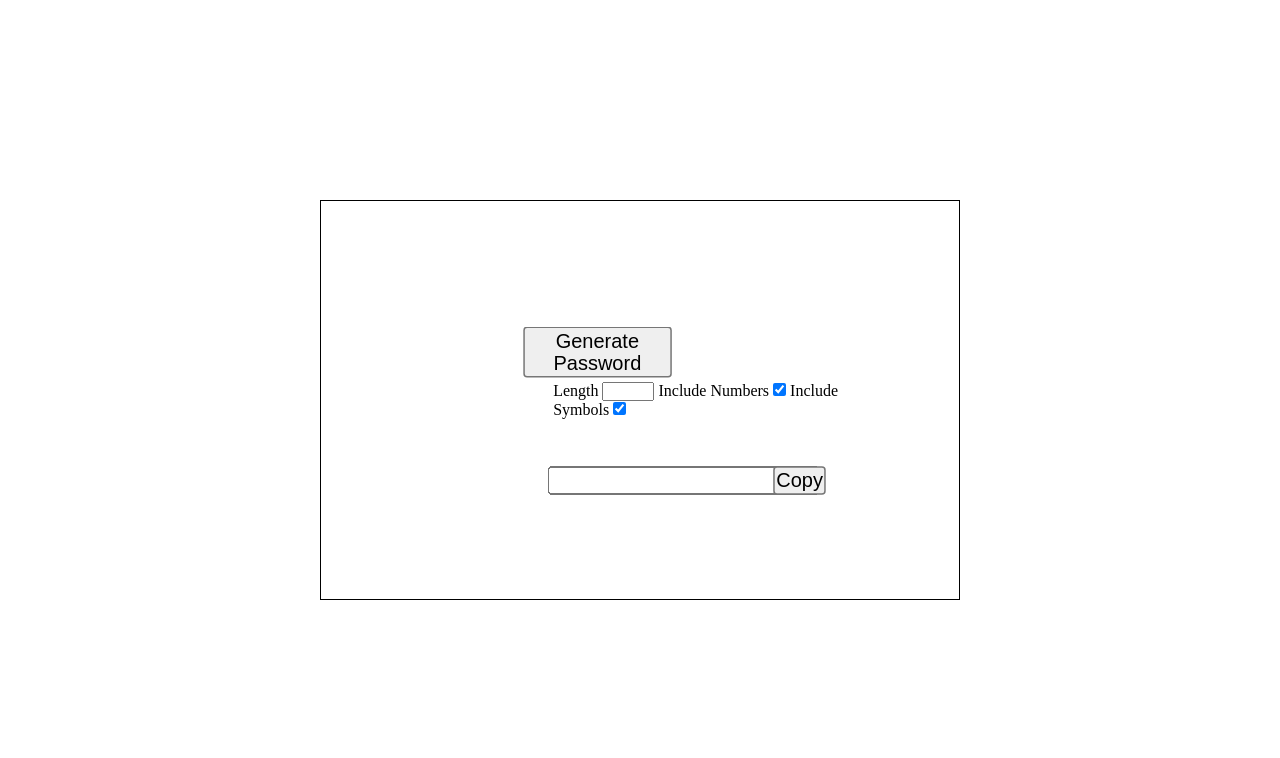
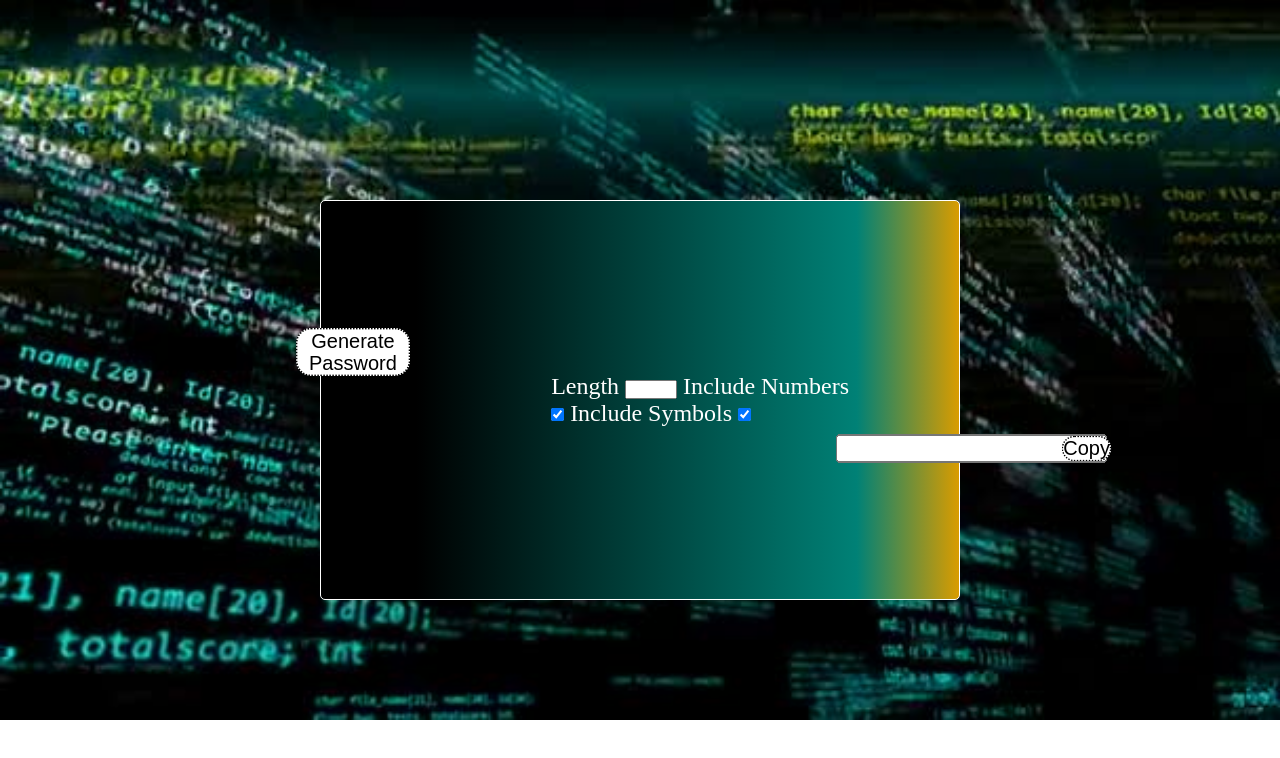
Before and after one commit to Kenan-Alnaser/Password-Generator-Advanced, a website: page src/index.html in a window 1280 px wide. Drawn offline with nearby package versions, Linux system fonts and the light colour scheme; files that its build step writes are made by us from their sources.

Commit message:
coloring and borders

```diff
--- a/src/scss/main.scss
+++ b/src/scss/main.scss
@@ -2,6 +2,11 @@
   box-sizing: border-box;
   margin: 0;
   padding: 0;
+}
+body {
+  background-image: url(../img/depositphotos_148207941-stock-video-software-development-concept.jpg);
+  background-repeat: no-repeat;
+  background-size: cover;
 }
 
 #random-password {
@@ -14,6 +19,17 @@
   position: absolute;
   top: 25%;
   left: 25%;
+  background: rgb(0, 0, 0);
+  background: linear-gradient(
+    90deg,
+    rgba(0, 0, 0, 1) 15%,
+    rgba(0, 129, 118, 1) 84%,
+    rgba(217, 156, 0, 1) 100%
+  );
+  color: white;
+  border: white 1px solid;
+  font-size: 1.5rem;
+  border-radius: 5px;
 }
 
 button {
@@ -23,15 +39,21 @@ button {
 #generate {
   position: relative;
   top: -3rem;
-  left: -19rem;
+  left: -35rem;
   transform: scale(1.5);
 }
 
 #password,
 #copy {
   position: relative;
-  bottom: -5rem;
-  right: -17rem;
+  bottom: -3rem;
+  right: -35rem;
   text-align: center;
   transform: scale(1.5);
 }
+
+button {
+  background-color: white;
+  border: 1px black dotted;
+  border-radius: 10px;
+}
```
Also changed, not shown: src/img/depositphotos_148207941-stock-video-software-development-concept.jpg (added).
